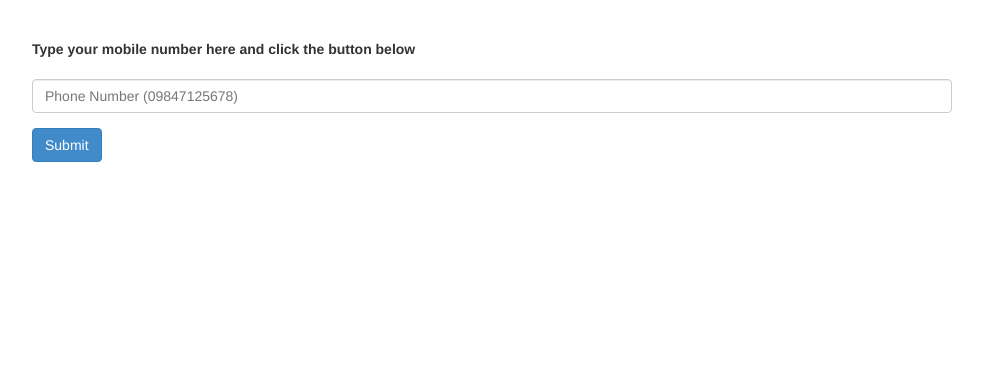
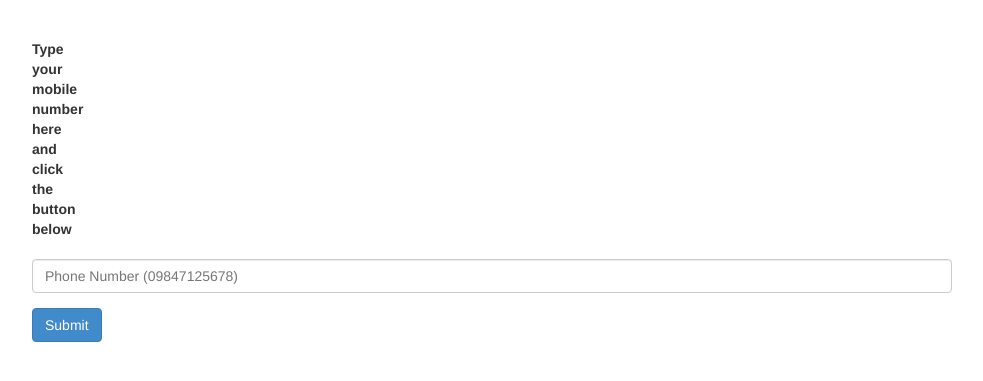
Before and after one commit to ajkumark/socialprofiles, a Django app: template fullcontactapp/templates/messages.html in a window 1280 px wide; the page is wider, and only the part inside the window is pictured. Shown: the part 51-432 px from the top of that part, without its empty margins (53-1036 px from the left). Run offline with Django 3.2, Linux system fonts and the light colour scheme; the template is opened without the code that fills it, so the values that code supplies are empty; some libraries are stand-ins or nearby versions.

Commit message:
minor fixes

```diff
--- a/fullcontactapp/templates/messages.html
+++ b/fullcontactapp/templates/messages.html
@@ -4,7 +4,7 @@
 {% block content %}
 	<form class="form-horizontal col-md-10 col-xs-10" method="post" action="">{% csrf_token %}
 		<div class="form-group">
-			<div class="col-sm-12">
+			<div class="col-sm-1">
 				<label>Type your mobile number here and click the button below</label>
 			</div>
 		</div>
@@ -19,20 +19,8 @@
 			</div>
 		</div>
 	</form>
-	<div class="col-md-2 col-xs-2">
-		<script async src="//pagead2.googlesyndication.com/pagead/js/adsbygoogle.js"></script>
-<!-- aprilfool sidebar -->
-<ins class="adsbygoogle"
-     style="display:inline-block;width:300px;height:600px"
-     data-ad-client="ca-pub-7061122627871258"
-     data-ad-slot="3495256858"></ins>
-<script>
-(adsbygoogle = window.adsbygoogle || []).push({});
-</script>
-
-	</div>
 	{% if msg %}
-	<div class="alert alert-danger alert-dismissible fade in" role="alert">
+	<div class="alert alert-danger alert-dismissible fade in col-md-10 col-xs-10" role="alert">
       <button type="button" class="close" data-dismiss="alert" aria-label="Close"><span aria-hidden="true">×</span></button>
       <h4 id="oh-snap!-you-got-an-error!"><center><h1>April Fool!!!!</h1></center><a class="anchorjs-link" href="#oh-snap!-you-got-an-error!"><span class="anchorjs-icon"></span></a></h4>
       <center><p>(This was only intended to be a prank. All your messages are totally safe!!!)</p></center>
@@ -42,6 +30,18 @@
       </p>
     </div>
     {% endif %}
+	<div class="col-md-2 col-xs-2">
+		<script async src="//pagead2.googlesyndication.com/pagead/js/adsbygoogle.js"></script>
+		<!-- aprilfool sidebar -->
+		<ins class="adsbygoogle"
+		     style="display:inline-block;width:300px;height:600px"
+		     data-ad-client="ca-pub-7061122627871258"
+		     data-ad-slot="3495256858"></ins>
+		<script>
+(adsbygoogle = window.adsbygoogle || []).push({});
+</script>
+
+	</div>
 
 {% endblock %}
 
```
